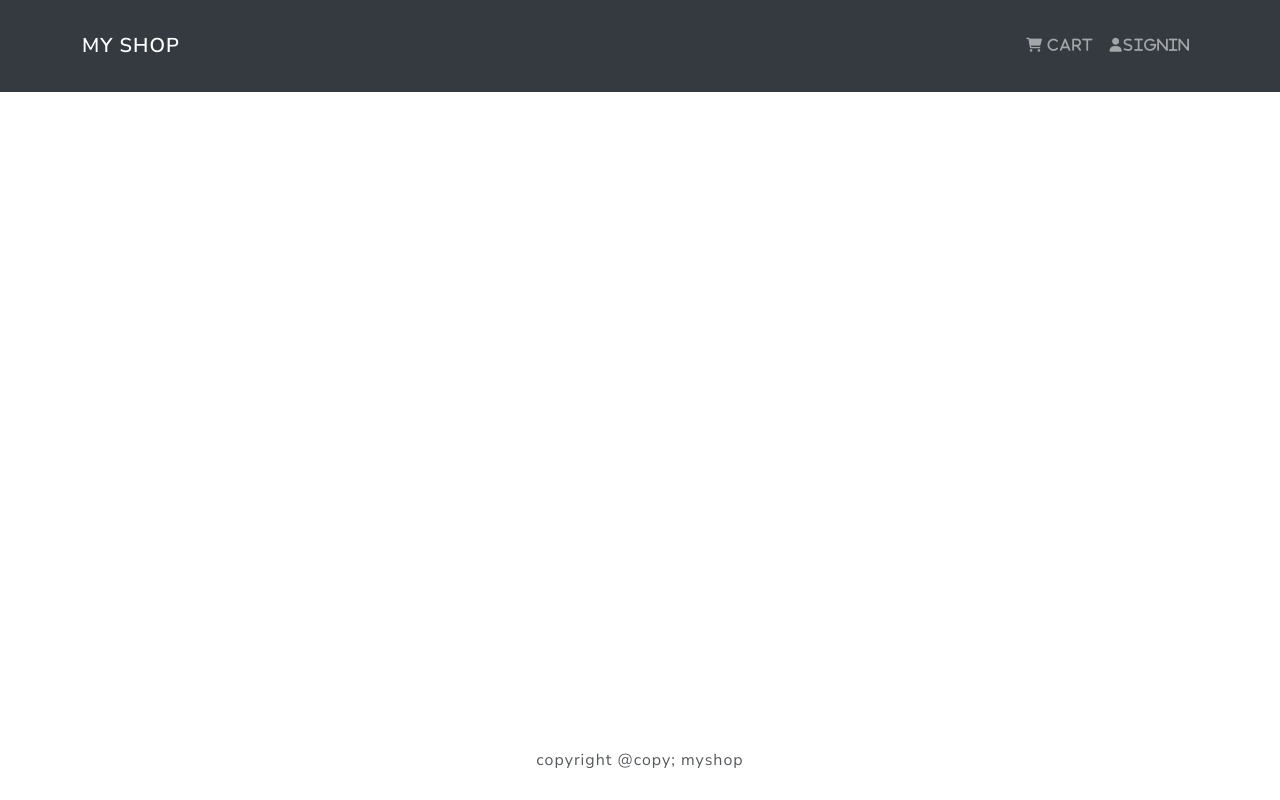
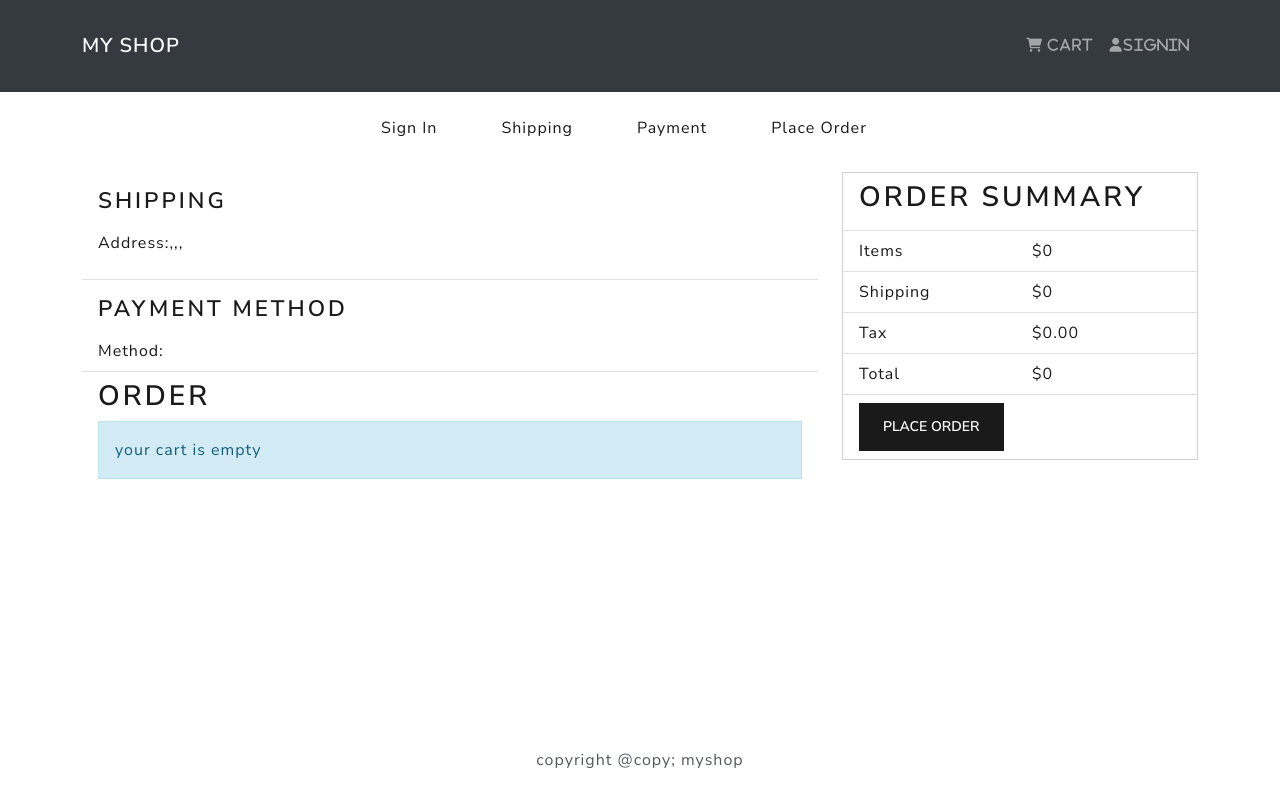
Before and after one commit to yadavravi043/shop_frontend, a React (Create React App) app: page /placeorder in a window 1280 px wide. Built offline with nearby package versions, Linux system fonts and the light colour scheme.

Commit message:
order frontend

```diff
--- a/src/App.js
+++ b/src/App.js
@@ -12,6 +12,7 @@
 import ProfileScreen from "./screens/ProfileScreen";
 import ShippingScreen from "./screens/ShippingScreen";
 import PaymentScreen from "./screens/PaymentScreen";
+import PlaceOrderScreen from "./screens/PlaceOrderScreen";
 function App() {
   return (
     <BrowserRouter>
@@ -23,6 +24,7 @@
             <Route path="/register" element={<RegisterScreen />} exact />
             <Route path="/shipping" element={<ShippingScreen />} exact />
             <Route path="/payment" element={<PaymentScreen />} exact />
+            <Route path="/placeorder" element={<PlaceOrderScreen />} exact />
             <Route path="/login" element={<LoginScreen />} exact />
             <Route path="/profile" element={<ProfileScreen />} exact />
             <Route path="/product/:id" element={<ProductScreen />} />
--- /dev/null
+++ b/src/screens/PlaceOrderScreen.js
@@ -0,0 +1,127 @@
+import React,{ useState ,useEffect} from "react"
+import { Link, Navigate, useNavigate } from "react-router-dom"
+import {Button,Row ,Col,ListGroup,Image,Card} from 'react-bootstrap'
+import { useDispatch,useSelector } from "react-redux"
+import { saveShippingAddress } from "../actions/cartActions"
+import Message from "../components/Message"
+import CheckoutSteps from "../components/CheckoutSteps"
+
+const PlaceOrderScreen = () => {
+    const cart=useSelector(state=>state.cart)
+    const {shippingAddress}=cart
+    const {paymentMethod}=cart
+
+    //calculate total price for order
+     cart.itemsPrice=cart.cartItems.reduce((acc,item)=>acc+item.price *item.qty,0)
+     {cart.cartItems.length===0?(cart.shippingPrice=0):
+     (cart.shippingPrice=(cart.itemsPrice>300 ?0:100).toFixed(2))}
+     cart.taxPrice=(Number(cart.itemsPrice)*0.18).toFixed(2)
+     cart.totalPrice=(Number(cart.itemsPrice)+ Number(cart.shippingPrice)+Number(cart.taxPrice))
+    const placeOrderHandler=()=>{
+    }
+  return (
+    <>
+    <CheckoutSteps step1 step2 step3 step4 />
+
+    <Row>
+     <Col md={8} >
+       <ListGroup variant='flush' >
+          <ListGroup.Item>
+             <h1>Shipping</h1>
+             <p>
+             <strong>Address:</strong>
+             {cart.shippingAddress.address},
+             {cart.shippingAddress.city},
+             {cart.shippingAddress.postalCode},
+             {cart.shippingAddress.country}
+             </p>
+          </ListGroup.Item>
+
+             <ListGroup.Item>
+               <h1>payment method</h1>
+               <strong>Method:</strong>
+               {cart.paymentMethod}
+             </ListGroup.Item>
+
+         <ListGroup.Item>
+         <h2>Order</h2>
+         {cart.cartItems.length===0 ? <Message>your cart is empty</Message>:
+        (
+            <ListGroup variant='flush'>
+                  {cart.cartItems.map((item,index)=>(
+                    <ListGroup.Item key={index}>
+                      <Row>
+                       <Col md={1}>
+                       <Image src={item.image} alt={item.name}  fluid rounded />
+                       </Col>
+                      <Col>
+                       <Link to={`/product/${item.product}`}> {item.name}</Link>
+                      </Col>
+
+
+                      <Col md={4}>
+                        {item.qty}* ${item.price}=${item.price*item.qty}
+                      </Col>
+                      </Row>
+                    </ListGroup.Item>
+                  ))}
+            </ListGroup>
+        )}
+         </ListGroup.Item>
+       </ListGroup>
+     </Col>
+
+
+
+     <Col md={4}>
+     <Card>
+      <ListGroup variant='flush'>
+        <ListGroup.Item>
+        <h2>order summary</h2>
+        </ListGroup.Item>
+
+        <ListGroup.Item>
+        <Row>
+        <Col>Items</Col>
+        <Col>${cart.itemsPrice}</Col>
+        </Row>
+        </ListGroup.Item>
+
+        <ListGroup.Item>
+        <Row>
+        <Col>Shipping</Col>
+        <Col>${cart.shippingPrice}</Col>
+        </Row>
+        </ListGroup.Item>
+
+        <ListGroup.Item>
+        <Row>
+        <Col>Tax</Col>
+        <Col>${cart.taxPrice}</Col>
+        </Row>
+        </ListGroup.Item>
+
+        <ListGroup.Item>
+        <Row>
+        <Col>Total</Col>
+        <Col>${cart.totalPrice}</Col>
+        </Row>
+        </ListGroup.Item>
+
+        <ListGroup.Item>
+        <Button type='button'
+        className="btn-block"
+         disabled={cart.cartItems===0}
+         onClick={placeOrderHandler}   >
+         Place Order</Button>
+        </ListGroup.Item>
+
+        </ListGroup>
+     </Card>
+     </Col>
+    </Row>
+    </>
+  )
+}
+
+export default PlaceOrderScreen
```
